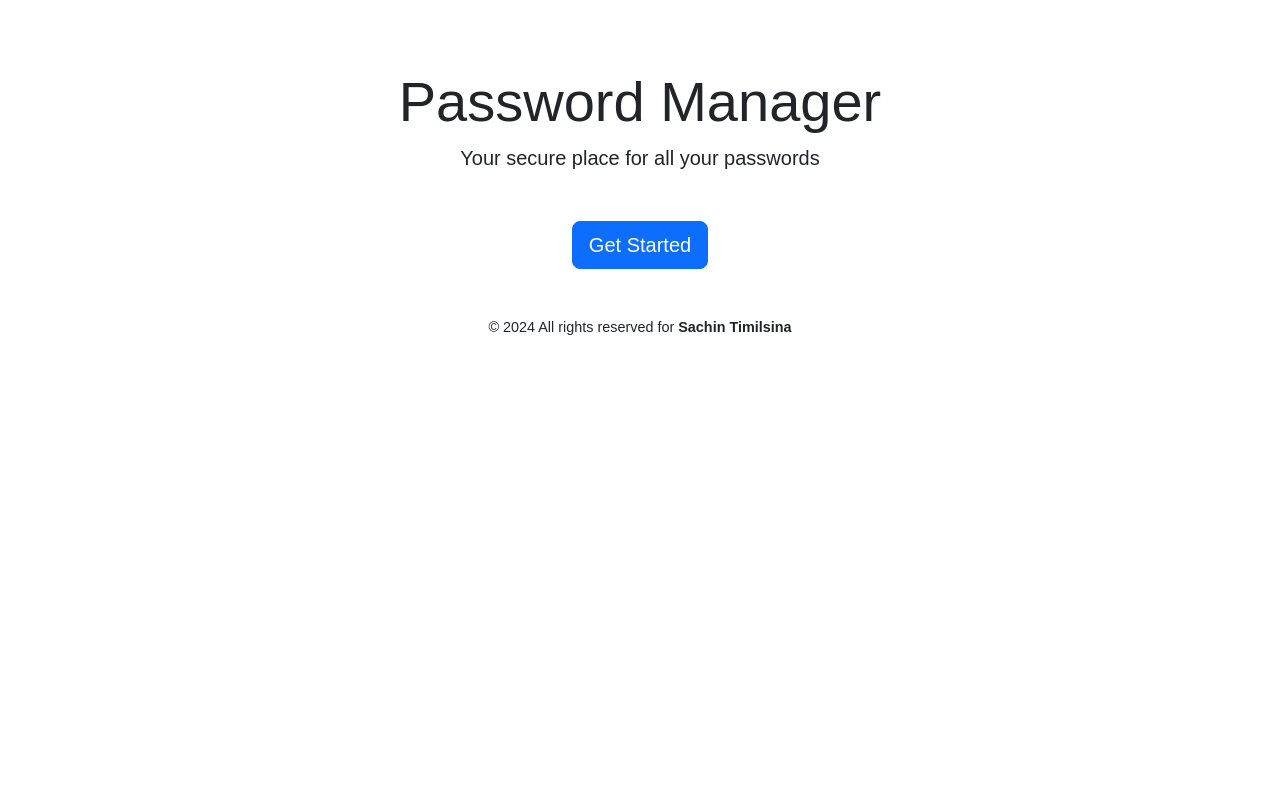
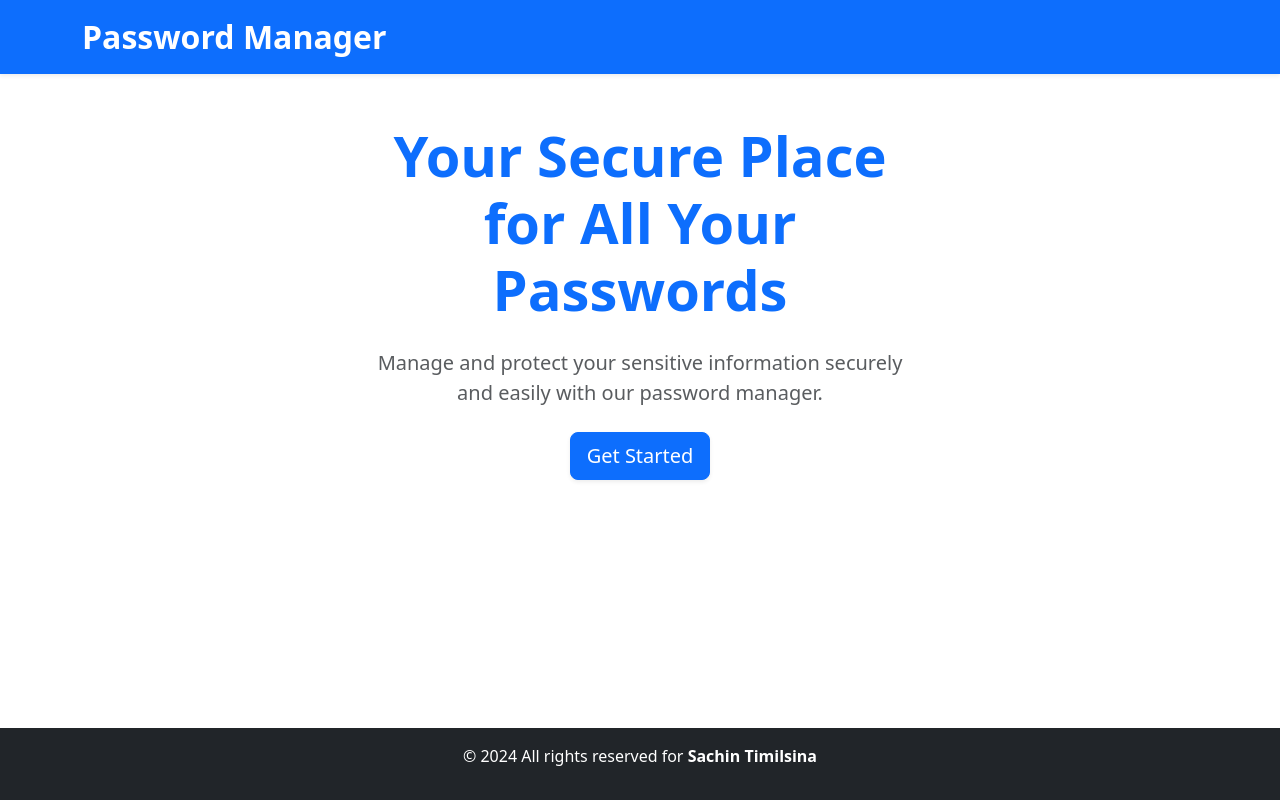
Before and after one commit to Sachin-Timilsina/CS50_password_manager, a Python web app: template app/templates/home.html in a window 1280 px wide. Run offline with Jinja, Linux system fonts and the light colour scheme; the template is opened without the code that fills it, so the values that code supplies are empty.

Commit message:
home page added

```diff
--- a/app/static/css/styles.css
+++ b/app/static/css/styles.css
@@ -1,10 +1,10 @@
-body {
-    padding-top: 20px;
-    font-family: Arial, sans-serif;
+
+/* Navbar Styles */
+.navbar {
+    box-shadow: 0 4px 6px rgba(0, 0, 0, 0.1);
 }
 
+/* Footer Styles */
 footer {
-    text-align: center;
-    margin-top: 50px;
-    font-size: 0.9rem;
+    background-color: #343a40;
 }
--- a/app/static/js/scripts.js
+++ b/app/static/js/scripts.js
@@ -0,0 +1 @@
+console.log("Password Manager JS Loaded");
--- a/app/templates/home.html
+++ b/app/templates/home.html
@@ -11,26 +11,30 @@
     <!-- Custom CSS -->
     <link rel="stylesheet" href="{{ url_for('static', filename='css/styles.css') }}">
 </head>
-<body>
+<body class="d-flex flex-column min-vh-100">
 
-    <div class="container">
-        <header class="text-center my-5">
-            <h1 class="display-4">Password Manager</h1>
-            <p class="lead">Your secure place for all your passwords</p>
-        </header>
+    <!-- Navbar/Header -->
+    <nav class="navbar navbar-expand-lg navbar-dark bg-primary shadow-sm">
+        <div class="container">
+            <a class="navbar-brand fs-2 fw-bold" href="#">Password Manager</a>
+        </div>
+    </nav>
 
-        <!-- Main content goes here -->
-        <div class="row">
-            <div class="col-12 text-center">
-                <button class="btn btn-primary btn-lg">Get Started</button>
+    <!-- Main content -->
+    <div class="container flex-grow-1">
+        <div class="row justify-content-center my-5">
+            <div class="col-md-8 col-lg-6 text-center">
+                <h1 class="display-4 mb-4 text-primary fw-bold">Your Secure Place for All Your Passwords</h1>
+                <p class="lead mb-4 text-muted">Manage and protect your sensitive information securely and easily with our password manager.</p>
+                <button class="btn btn-primary btn-lg shadow-sm">Get Started</button>
             </div>
         </div>
+    </div>
 
-        <!-- Footer -->
-        <footer class="mt-5">
-            <p>&copy; <span id="year"></span> All rights reserved for <strong>Sachin Timilsina</strong></p>
-        </footer>
-    </div>
+    <!-- Footer -->
+    <footer class="bg-dark text-white text-center py-3 mt-auto">
+        <p>&copy; <span id="year"></span> All rights reserved for <strong>Sachin Timilsina</strong></p>
+    </footer>
 
     <!-- Bootstrap JS and dependencies -->
     <script src="https://cdn.jsdelivr.net/npm/bootstrap@5.3.0-alpha1/dist/js/bootstrap.bundle.min.js"></script>
```
